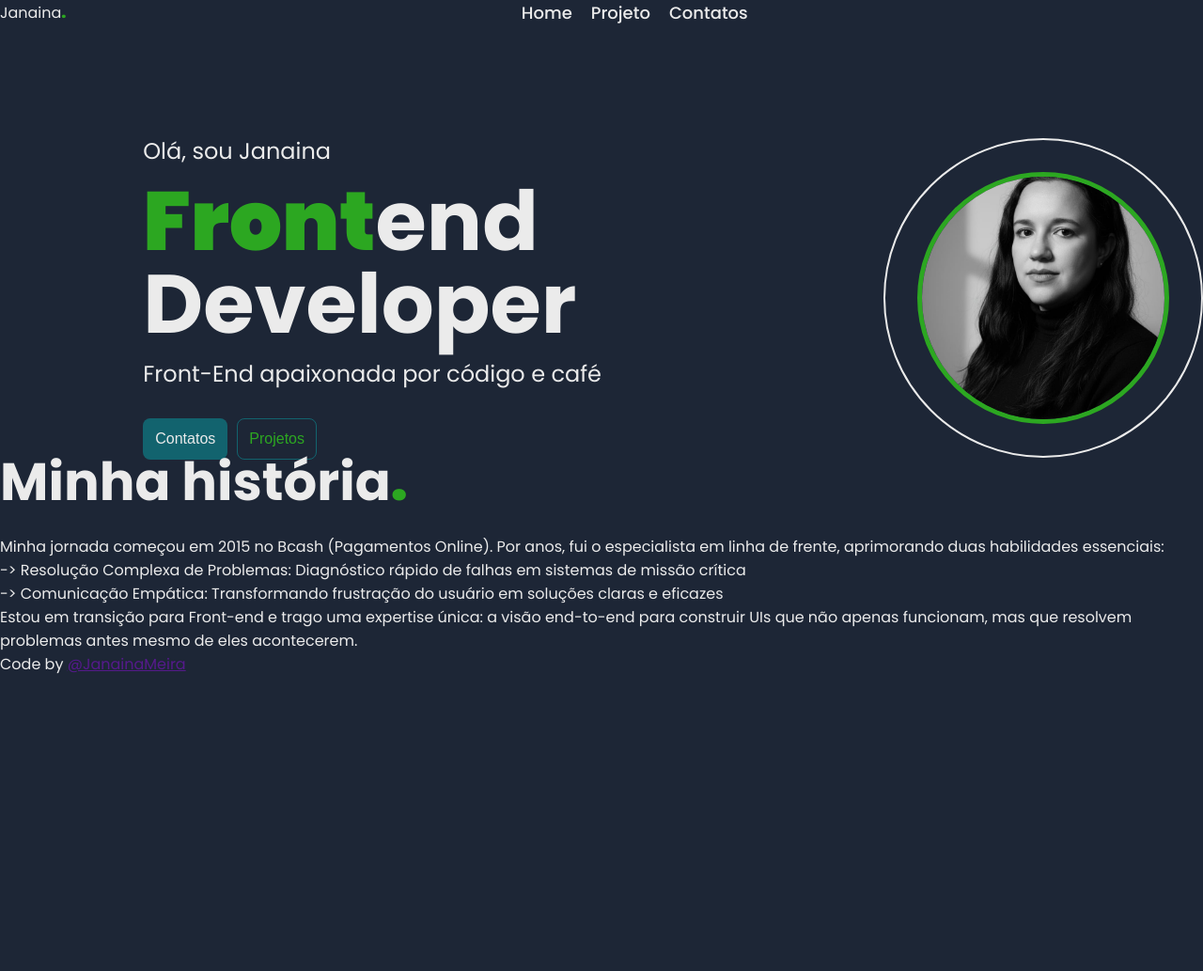
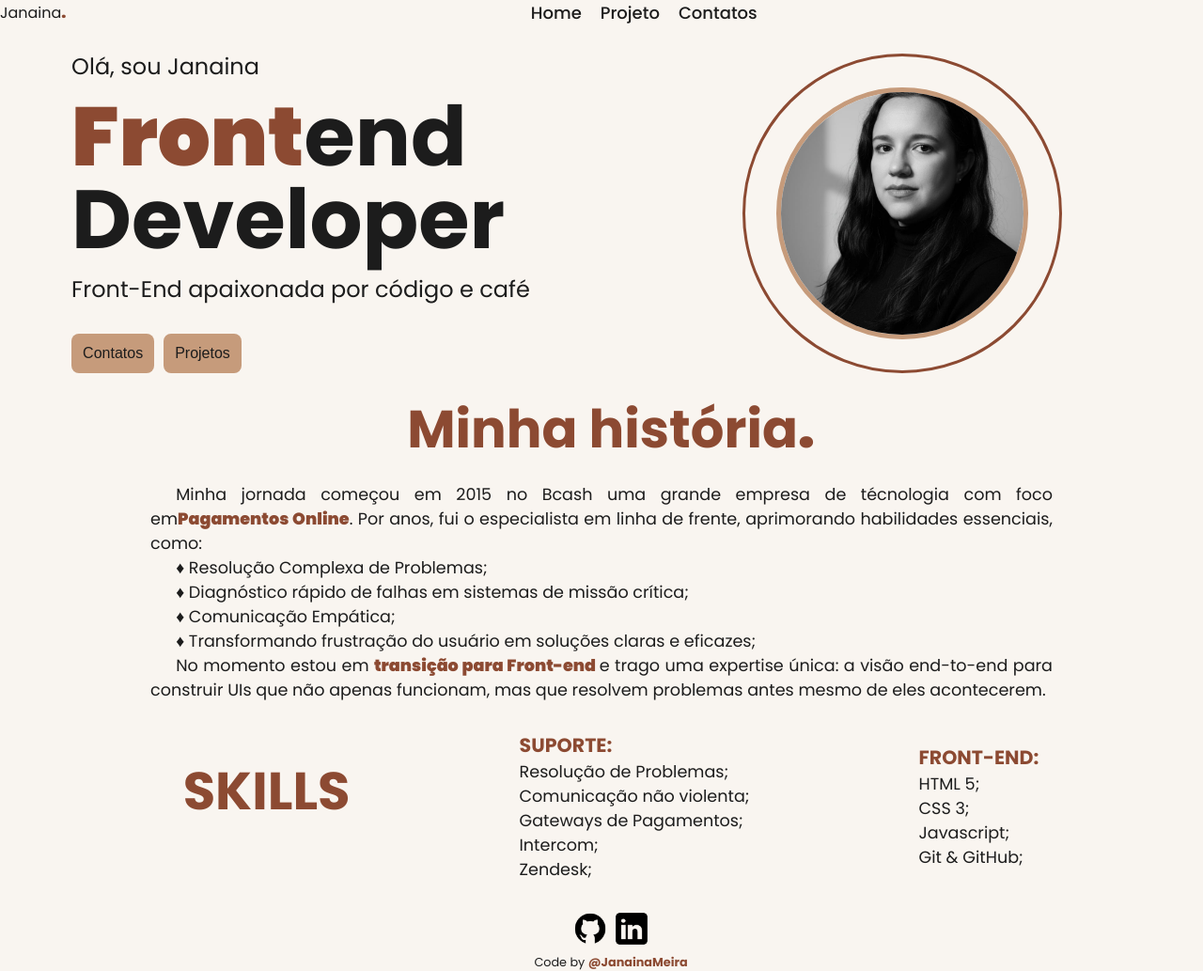
Before and after one commit to JanainaMmeira/Portifolio_Curriculo, a plain HTML site: page index.html in a window 1280 px wide. Shown: the whole page at 94% size. Before the commit the page ends 800 px from the top, so only its background shows below. Drawn offline with Linux system fonts and the light colour scheme.

Commit message:
Desktop finalizado

```diff
--- a/index.html
+++ b/index.html
@@ -41,20 +41,56 @@
         </section>
     </main>
 
-    <section class="Mhistory">
+    <section class="history">
         <h2>Minha história<span class="emphasis">.</span></h2>
-        <p>Minha jornada começou em 2015 no Bcash (Pagamentos Online). Por anos, fui o especialista em linha de frente, aprimorando duas habilidades essenciais:
-            </p>
-            <ul>
-                <li> -> Resolução Complexa de Problemas: Diagnóstico rápido de falhas em sistemas de missão crítica</li>
-                <li> -> Comunicação Empática: Transformando frustração do usuário em soluções claras e eficazes</li>
-            </ul>
-        <p>Estou em transição para Front-end e trago uma expertise única: a visão end-to-end para construir UIs que não apenas funcionam, mas que resolvem problemas antes mesmo de eles acontecerem.</p>
+        <article class="me">
+            <p>Minha jornada começou em 2015 no Bcash uma grande empresa de técnologia com foco em<span class="emphasis">Pagamentos Online</span>. Por anos, fui o especialista em linha de frente, aprimorando habilidades essenciais, como:</p>
+            <p>&#9830; Resolução Complexa de Problemas;</p>
+            <p>&#9830; Diagnóstico rápido de falhas em sistemas de missão crítica;</p>
+            <p>&#9830; Comunicação Empática;</p>
+            <p> &#9830;	Transformando frustração do usuário em soluções claras e eficazes;</p>
+            <p>No momento estou em <span class="emphasis">transição para Front-end </span>e trago uma expertise única: a visão end-to-end para construir UIs que não apenas funcionam, mas que resolvem problemas antes mesmo de eles acontecerem.</p>
+        </article>
+        <article id="skills">
+
+                    <h2>SKILLS </h2>
+
+                    <section class="skill-area">
+                        <h3>SUPORTE:</h3>
+                        <ul>
+                            <li>Resolução de Problemas;</li>
+                            <li>Comunicação não violenta;</li>
+                            <li>Gateways de Pagamentos;</li>
+                            <li>Intercom;</li>
+                            <li>Zendesk;</li>
+                        </ul>
+
+                    </section>
+                    <section class="skill-area">
+                            <h3>FRONT-END:</h3>
+                        <ul>
+                            <li>HTML 5;</li>
+                            <li> CSS 3;</li>
+                            <li> Javascript;</li>
+                            <li>Git & GitHub;</li>
+                        </ul>
+                    </section>
+         </article>
+
+        <article class="contatos">
+            <section id="img.c">
+                <a href="https://github.com/JanainaMmeira" target="_blank"> <img src="/icons8-github-64.png" alt="Logo github"></a>
+                <a href="https://www.linkedin.com/in/janainammeira" target="_blank"><img src="/icons8-linkedin-64.png" alt="Logo linkedin"></a>
+            </section>
+        </article>
 
 
     <footer>
-        <p>Code by <a href="">@JanainaMeira</a></p>
+
+        <p>Code by <a href="https://github.com/JanainaMmeira" target="_blank"><strong>@JanainaMeira</strong></a>
+        </p>
 
     </footer>
+
 </body>
 </html>
--- a/main.css
+++ b/main.css
@@ -15,25 +15,28 @@ ul, li {
 
 
 :root {
-    --cor-principal:#EBEBEB;
-    --second-color: #37ff1498;
-    --font-color: #00ced15d;
-    --background-color: #1D2636;
-}
+ --background-color: #F9F5F0; /*Fundo da página*/
+--title-color: #1c1c1c; /*Títulos e textos*/
+--primary-color: #8C4A32; /*Botões, links e hovers*/
+--second-color: #C69B7B; /*Linhas, bordas suaves, background de seções*/
+--cards-color: #E6CDB5; /*Cards e backgrounds alternados*/
+
 body {
+    width: 100vw;
     background-color: var(--background-color);
-    color: var(--cor-principal);
+    color: var(--title-color);
     font-family: "Poppins", sans-serif;
     font-size: 16px;
     font-weight: 400;
 
     .emphasis {
-    color: var(--second-color);
+    color: var(--primary-color);
     font-weight: 900;
+
 }
 
  h2 {
-    color: var(--secondary-color);
+    color: var(--primary-color);
     font-size: 3.5rem;
     font-weight: bolder;
     line-height: 3rem;;
@@ -50,20 +53,20 @@ body {
     transition:  background-color 0.3s ease;
 
     &.primary {
-        background-color: var(--font-color);
+        background-color: var(--second-color);
+        border: var(--primary-color);
         color: var(--secondary-color);
     }
 
     &.outline {
-        background-color: transparent;
-        border: 1px solid var(--font-color);
-        color: var(--second-color);
-
+        background-color: var(--second-color);
+        border: var(--primary-color);
+        color: var(--secondary-color);
     }
 
     &:hover{
-        background-color: darken(var (--cor-principal), 60%);
-        border: #24262F;
+        background-color: darken(var(--title-color), 60%);
+        border: var(--cards-color);
     }
 
   }
@@ -72,9 +75,10 @@ body {
 header {
     display: flex;
     align-items: center;
-    justify-content: space-between;
+    justify-content: space-around;
+    gap: 1.25rem;
 
-    margin-bottom: 120px;
+    margin-bottom: 30px;
 
     nav {
         font-size: 1.125rem;
@@ -103,7 +107,9 @@ header {
     display: grid;
     grid-template-columns: repeat(2, 1fr);
     align-items: flex-start;
-    justify-items: flex-end;
+    justify-items: center;
+
+    margin-bottom: 2.25rem;
 
     article { display: flex;
         flex: 1;
@@ -117,7 +123,7 @@ header {
         }
 
         .title {
-            color: var(--cor-principal);
+            color: var(--title-color);
             font-size: 5.5rem;
             font-weight: bolder;
             line-height: 3.5rem;
@@ -126,7 +132,7 @@ header {
 
     .frame {
         align-items: center;
-        border: 2px solid var(--cor-principal);
+        border: 3px solid var(--primary-color);
         display: flex;
         border-radius: 50%;
         justify-content: center;
@@ -142,4 +148,80 @@ header {
             }
         }
     }
+
+.history {
+        display: grid;
+        text-indent: 1.25rem;
+
+        .me {
+        width: 75%;
+        margin: auto;
+        text-indent: 1.7rem;
+        text-align: justify;
+        font-size:1.1rem;
+    }
+
+        h2 {
+            text-align: center;
+        }
+
+           #skills {
+            display: flex;
+            gap: 10rem;
+            justify-content: center;
+            margin: 10px;
+            align-content: stretch;
+            flex-wrap: nowrap;
+            flex-direction: row;
+            align-items: center;
+            font-size:1.1rem;
+        }
+
+        h3 {
+            color: var(--primary-color);
+        }
+
+
+
+    .skill-area {
+        padding: 20px 0 ;}
+
+
 }
+}
+
+.contatos {
+        display: flex;
+        flex-direction: row;
+        flex-wrap: nowrap;
+        justify-content: center;
+
+        img {
+            height: 40px;
+        }
+    }
+}
+
+
+
+
+footer {
+text-align: center;
+
+font-size: 0.8rem;
+color: var(--title-color);
+}
+
+a {
+    text-decoration: none;
+    color: var(--primary-color);
+}
+
+a:hover, a:visited, a:active {
+    text-decoration: none;
+}
+
+
+@media screen {
+
+}
```
Also changed, not shown: icons8-github-64.png (added), icons8-linkedin-64.png (added).
